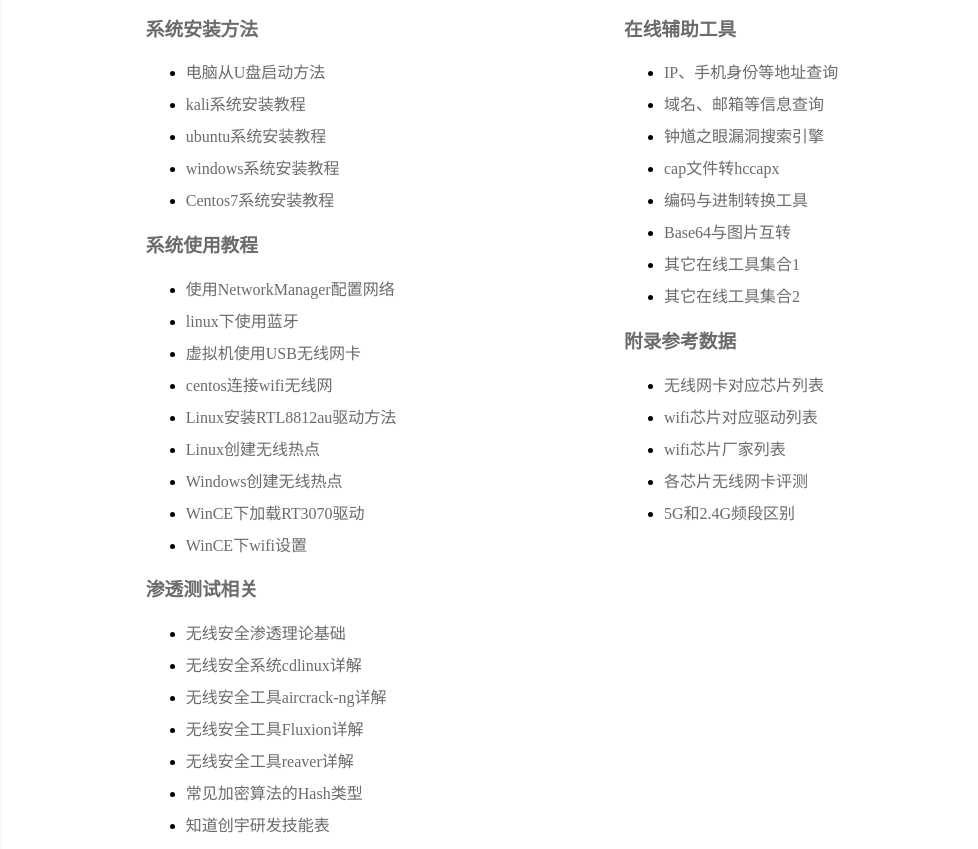
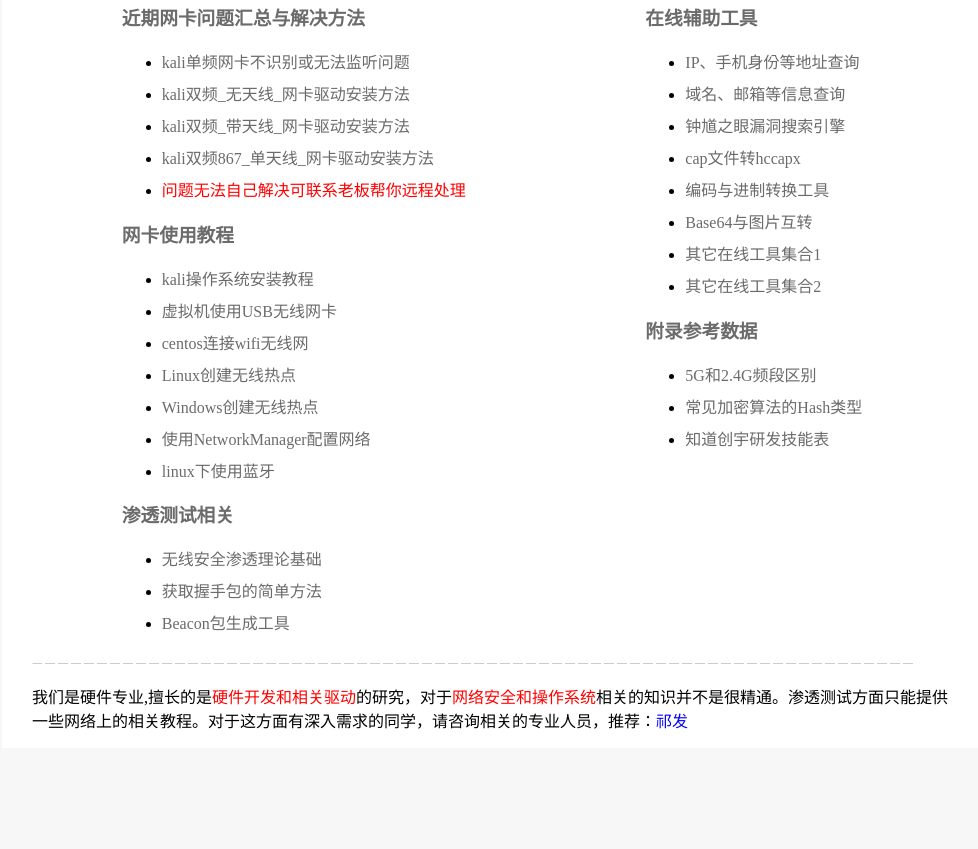
Before and after one commit to lab37/37lab_new, a plain HTML site: page index.html in a window 1280 px wide. Shown: the part 231-1080 px from the top of the page, without its empty margins (143-1121 px from the left). Drawn offline with Linux system fonts and the light colour scheme.

Commit message:
change logo

```diff
--- a/index.html
+++ b/index.html
@@ -35,54 +35,47 @@
       <!--  <a href="compare.html">参数对比<i></i></a> -->
       </nav>
     </div>
+    <!--变成灰色
+    <style type="text/css">
+        html {
+        filter: grayscale(100%);
+        }
+    </style>
+    -->
   </header>
   <article>
-    <section>
       <section>
         <h1>教程目录</h1>
         <img src="img/u2_line.png">
       </section>
       <section id="index">
         <section>
-          <h3>系统安装方法</h3>
+          <h3>近期网卡问题汇总与解决方法</h3>
           <ul>
-            <li><a title="将转到知乎文章" target="_blank" href="https://zhuanlan.zhihu.com/p/25716862">电脑从U盘启动方法</a></li>
-            <li><a title="将转到知乎文章" target="_blank" href="https://zhuanlan.zhihu.com/p/22685968">kali系统安装教程</a></li>
-            <li><a title="将转到知乎文章" target="_blank" href="https://zhuanlan.zhihu.com/p/22685333">ubuntu系统安装教程</a></li>
-            <li><a title="将转到知乎文章" target="_blank" href="https://zhuanlan.zhihu.com/p/22685201">windows系统安装教程</a></li>
-            <li><a title="将转到百度经验" target="_blank"
-                href="http://jingyan.baidu.com/article/a3aad71aa180e7b1fa009676.html">Centos7系统安装教程</a></li>
+            <li><a title="将转到知乎文章" target="_blank" href="https://zhuanlan.zhihu.com/p/580847061">kali单频网卡不识别或无法监听问题</a></li>
+            <li><a title="将转到知乎文章" target="_blank" href="https://zhuanlan.zhihu.com/p/40242258">kali双频_无天线_网卡驱动安装方法</a></li>
+            <li><a title="将转到知乎文章" target="_blank" href="https://zhuanlan.zhihu.com/p/589830262">kali双频_带天线_网卡驱动安装方法</a></li>
+            <li><a title="将转到知乎文章" target="_blank" href="https://zhuanlan.zhihu.com/p/589841817">kali双频867_单天线_网卡驱动安装方法</a></li>
+
+            <li><a title="将转到知乎文章" target="_blank" href=""><font color="red">问题无法自己解决可联系老板帮你远程处理</font></a></li>
           </ul>
 
-          <h3>系统使用教程</h3>
+          <h3>网卡使用教程</h3>
           <ul>
-            <li><a title="将转到linux大棚博客" target="_blank"
-                href="https://zhuanlan.zhihu.com/p/52731316">使用NetworkManager配置网络
-            </li>
-            <li><a title="将转到ARCH" target="_blank" href="https://wiki.archlinux.org/index.php/Bluetooth_(%E7%AE%80%E4%BD%93%E4%B8%AD%E6%96%87)">linux下使用蓝牙</a></li>
+            <li><a title="将转到知乎文章" target="_blank" href="https://zhuanlan.zhihu.com/p/22685968">kali操作系统安装教程</a></li>
             <li><a title="将转到知乎文章" target="_blank" href="https://zhuanlan.zhihu.com/p/24785040">虚拟机使用USB无线网卡</a></li>
             <li><a title="将转到知乎文章" target="_blank" href="https://zhuanlan.zhihu.com/p/35143635">centos连接wifi无线网</a></li>
-            <li><a title="将转到知乎文章" target="_blank" href="https://zhuanlan.zhihu.com/p/40242258">Linux安装RTL8812au驱动方法</a>
-            </li>
             <li><a title="将转到知乎文章" target="_blank" href="https://zhuanlan.zhihu.com/p/25875346">Linux创建无线热点</a></li>
             <li><a title="将转到知乎文章" target="_blank" href="https://zhuanlan.zhihu.com/p/26054240">Windows创建无线热点</a></li>
-            <li><a title="将转到pdf文件" target="_blank" href="attachment/rt3070_wince.pdf">WinCE下加载RT3070驱动</a></li>
-            <li><a title="将转到pdf文件" target="_blank" href="attachment/CE_setwifi.pdf">WinCE下wifi设置</a></li>
+            <li><a title="将转到linux大棚博客" target="_blank" href="https://zhuanlan.zhihu.com/p/52731316">使用NetworkManager配置网络</li>
+            <li><a title="将转到ARCH" target="_blank" href="https://wiki.archlinux.org/index.php/Bluetooth_(%E7%AE%80%E4%BD%93%E4%B8%AD%E6%96%87)">linux下使用蓝牙</a></li>
           </ul>
 
           <h3>渗透测试相关</h3>
           <ul>
             <li><a title="将转到知乎文章" target="_blank" href="https://zhuanlan.zhihu.com/p/25021616">无线安全渗透理论基础</a></li>
-            <li><a title="将转到知乎文章" target="_blank" href="https://zhuanlan.zhihu.com/p/26261814">无线安全系统cdlinux详解</a></li>
-            <li><a title="将转到知乎文章" target="_blank" href="https://zhuanlan.zhihu.com/p/22692391">无线安全工具aircrack-ng详解</a>
-            </li>
-            <li><a title="将转到freebuf" target="_blank"
-                href="http://www.freebuf.com/articles/wireless/133315.html">无线安全工具Fluxion详解</a></li>
-            <li><a title="将转到知乎文章" target="_blank" href="https://zhuanlan.zhihu.com/p/24803690">无线安全工具reaver详解</a></li>
-            <li><a title="将转到hashcat wiki" target="_blank"
-                href="https://hashcat.net/wiki/doku.php?id=example_hashes">常见加密算法的Hash类型</a></li>
-            <li><a title="知道创宇研发技能表" target="_blank"
-                href="http://blog.knownsec.com/Knownsec_RD_Checklist/index.html">知道创宇研发技能表</a></li>
+            <li><a title="将转到知乎文章" target="_blank" href="https://zhuanlan.zhihu.com/p/590061373">获取握手包的简单方法</a></li>
+            <li><a title="将转到知乎文章" target="_blank" href="gener-beacon.html">Beacon包生成工具</a></li>
 
           </ul>
         </section>
@@ -92,7 +85,7 @@
             <li><a title="将转到ip138网站" target="_blank" href="http://www.ip138.com/">IP、手机身份等地址查询</a></li>
             <li><a title="将转到站长之家" target="_blank" href="http://whois.chinaz.com/">域名、邮箱等信息查询</a></li>
             <li><a title="将转到钟馗之眼" target="_blank" href="https://www.zoomeye.org/">钟馗之眼漏洞搜索引擎</a></li>
-            <li><a title="将转到hashcat" target="_blank" href="https://hashcat.net/cap2hccapx/">cap文件转hccapx</a></li>
+            <li><a title="将转到hashcat" target="_blank" href="https://hashcat.net/cap2hashcat/">cap文件转hccapx</a></li>
             <li><a title="将转到脚本之家" target="_blank" href="http://www.jb51.net/tools/zhuanhuan.htm">编码与进制转换工具</a></li>
             <li><a title="将转到脚本之家" target="_blank" href="http://www.vgot.net/test/image2base64.php">Base64与图片互转</a></li>
             <li><a title="将转到脚本之家" target="_blank" href="http://tools.jb51.net">其它在线工具集合1</a></li>
@@ -101,17 +94,17 @@
 
           <h3>附录参考数据</h3>
           <ul>
-
-            <li><a title="各芯片无线网卡列表" target="_blank" href="attachment/LinuxWirelessDevices.pdf">无线网卡对应芯片列表</a></li>
-            <li><a target="_blank" href="attachment/LinuxWirelessDrivers.pdf">wifi芯片对应驱动列表</a></li>
-            <li><a title="芯片厂家芯片列表" target="_blank" href="attachment/wifi_xinpian.pdf">wifi芯片厂家列表</a></li>
-            <li><a title="各芯片无线网卡评测" target="_blank" href="attachment/wuxianceshibaogao.pdf">各芯片无线网卡评测</a></li>
             <li><a target="_blank" href="attachment/5G_WiFi_2.4GWiFi.pdf">5G和2.4G频段区别</a></li>
+            <li><a title="将转到hashcat wiki" target="_blank" href="https://hashcat.net/wiki/doku.php?id=example_hashes">常见加密算法的Hash类型</a></li>
+            <li><a title="知道创宇研发技能表" target="_blank"  href="http://blog.knownsec.com/Knownsec_RD_Checklist/index.html">知道创宇研发技能表</a></li>
 
           </ul>
         </section>
       </section>
-    </section>
+      <section>
+        <img src="img/u2_line.png">
+        <p>我们是硬件专业,擅长的是<font color="red">硬件开发和相关驱动</font>的研究，对于<font color="red">网络安全和操作系统</font>相关的知识并不是很精通。渗透测试方面只能提供一些网络上的相关教程。对于这方面有深入需求的同学，请咨询相关的专业人员，推荐：<a target="_blank" href="https://shop114191047.taobao.com/?spm=2013.1.1000126.d21.49a329d21iaffr"><font color="blue">祁发</font> </a></p>
+      </section>
   </article>
   <footer>
       <small>
```
Also changed, not shown: img/LOGO_37.png.
